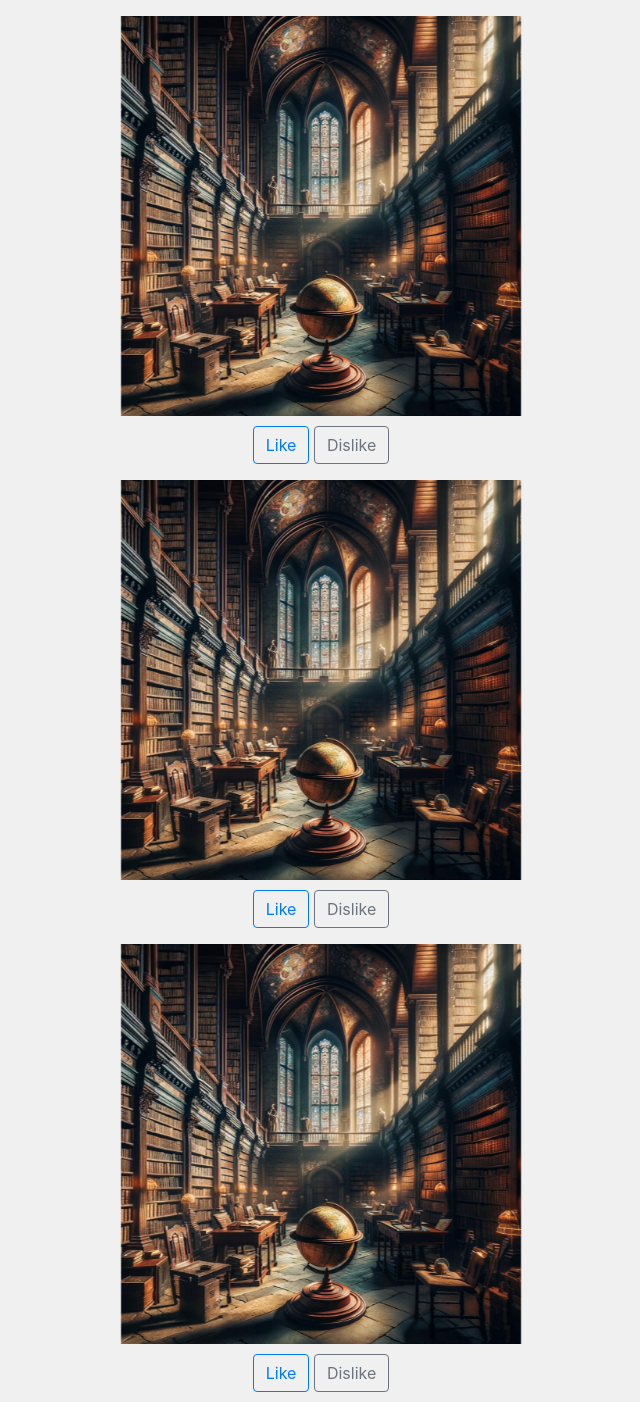
After one commit to ogacarvalho/www, a PHP site: page /php/carroussel.php in a window 1280 px wide. The commit adds this page. Shown: the whole page, without its empty margins (319-959 px from the left). Run offline with PHP 8.4, Linux system fonts and the light colour scheme; some libraries are stand-ins or nearby versions.

Commit message:
poc_inicial

```diff
--- /dev/null
+++ b/php/carroussel.php
@@ -0,0 +1,142 @@
+<!DOCTYPE html>
+<html lang="pt-br">
+<head>
+    <meta charset="UTF-8">
+    <meta name="viewport" content="width=device-width, initial-scale=1.0">
+    <!-- Bootstrap CSS -->
+    <link rel="stylesheet" href="https://stackpath.bootstrapcdn.com/bootstrap/4.5.2/css/bootstrap.min.css">
+    <title>Feed de Imagens</title>
+    <style>
+        .image-post {
+            margin-bottom: 20px;
+        }
+        .img-fluid {
+            max-height: 400px;
+            width: auto;
+            display: block;
+            margin: 0 auto;
+        }
+        body {
+            background-color: #f0f0f0;
+        }
+        .like-dislike-buttons {
+            text-align: center;
+            margin-top: 10px;
+            margin-bottom: 10px;
+        }
+        /* Adicione mais estilos conforme necessário */
+    </style>
+</head>
+<body>
+
+<div class="container mt-3">
+    <!-- Feed de imagens -->
+    <div id="imageFeed_1" class="carousel slide" data-ride="carousel">
+        <!-- Wrapper for slides -->
+        <div class="carousel-inner">
+            <!-- Slide 1 -->
+            <div class="carousel-item active">
+                <img src="../img/3.jpg" class="d-block img-fluid" alt="Descrição da Imagem 1">
+            </div>
+            <!-- Slide 2 -->
+            <div class="carousel-item">
+                <img src="../img/1.jpg" class="d-block img-fluid" alt="Descrição da Imagem 2">
+            </div>
+            <!-- Slide 3 -->
+            <div class="carousel-item">
+                <img src="../img/2.jpg" class="d-block img-fluid" alt="Descrição da Imagem 3">
+            </div>
+        </div>
+        <!-- Controls -->
+        <a class="carousel-control-prev" href="#imageFeed_1" role="button" data-slide="prev">
+            <span class="carousel-control-prev-icon" aria-hidden="true"></span>
+            <span class="sr-only">Anterior</span>
+        </a>
+        <a class="carousel-control-next" href="#imageFeed_1" role="button" data-slide="next">
+            <span class="carousel-control-next-icon" aria-hidden="true"></span>
+            <span class="sr-only">Próximo</span>
+        </a>
+    </div>
+    <div class="like-dislike-buttons">
+        <button type="button" class="btn btn-outline-primary">Like</button>
+        <button type="button" class="btn btn-outline-secondary">Dislike</button>
+    </div>
+</div>
+
+<div class="container mt-3">
+    <!-- Feed de imagens -->
+    <div id="imageFeed_2" class="carousel slide" data-ride="carousel">
+        <!-- Wrapper for slides -->
+        <div class="carousel-inner">
+            <!-- Slide 1 -->
+            <div class="carousel-item active">
+                <img src="../img/3.jpg" class="d-block img-fluid" alt="Descrição da Imagem 1">
+            </div>
+            <!-- Slide 2 -->
+            <div class="carousel-item">
+                <img src="../img/1.jpg" class="d-block img-fluid" alt="Descrição da Imagem 2">
+            </div>
+            <!-- Slide 3 -->
+            <div class="carousel-item">
+                <img src="../img/2.jpg" class="d-block img-fluid" alt="Descrição da Imagem 3">
+            </div>
+        </div>
+        <!-- Controls -->
+        <a class="carousel-control-prev" href="#imageFeed_2" role="button" data-slide="prev">
+            <span class="carousel-control-prev-icon" aria-hidden="true"></span>
+            <span class="sr-only">Anterior</span>
+        </a>
+        <a class="carousel-control-next" href="#imageFeed_2" role="button" data-slide="next">
+            <span class="carousel-control-next-icon" aria-hidden="true"></span>
+            <span class="sr-only">Próximo</span>
+        </a>
+    </div>
+    <div class="like-dislike-buttons">
+        <button type="button" class="btn btn-outline-primary">Like</button>
+        <button type="button" class="btn btn-outline-secondary">Dislike</button>
+    </div>
+</div>
+
+<div class="container mt-3">
+    <!-- Feed de imagens -->
+    <div id="imageFeed_3" class="carousel slide" data-ride="carousel">
+        <!-- Wrapper for slides -->
+        <div class="carousel-inner">
+            <!-- Slide 1 -->
+            <div class="carousel-item active">
+                <img src="../img/3.jpg" class="d-block img-fluid" alt="Descrição da Imagem 1">
+            </div>
+            <!-- Slide 2 -->
+            <div class="carousel-item">
+                <img src="../img/1.jpg" class="d-block img-fluid" alt="Descrição da Imagem 2">
+            </div>
+            <!-- Slide 3 -->
+            <div class="carousel-item">
+                <img src="../img/2.jpg" class="d-block img-fluid" alt="Descrição da Imagem 3">
+            </div>
+        </div>
+        <!-- Controls -->
+        <a class="carousel-control-prev" href="#imageFeed_3" role="button" data-slide="prev">
+            <span class="carousel-control-prev-icon" aria-hidden="true"></span>
+            <span class="sr-only">Anterior</span>
+        </a>
+        <a class="carousel-control-next" href="#imageFeed_3" role="button" data-slide="next">
+            <span class="carousel-control-next-icon" aria-hidden="true"></span>
+            <span class="sr-only">Próximo</span>
+        </a>
+    </div>
+    <div class="like-dislike-buttons">
+        <button type="button" class="btn btn-outline-primary">Like</button>
+        <button type="button" class="btn btn-outline-secondary">Dislike</button>
+    </div>
+</div>
+
+
+
+<!-- Bootstrap JS e dependências -->
+<script src="https://code.jquery.com/jquery-3.5.1.slim.min.js"></script>
+<script src="https://cdn.jsdelivr.net/npm/popper.js@1.9.1/dist/umd/popper.min.js"></script>
+<script src="https://stackpath.bootstrapcdn.com/bootstrap/4.5.2/js/bootstrap.min.js"></script>
+
+</body>
+</html>
--- a/php/update.php
+++ /dev/null
@@ -1,6 +0,0 @@
-<?php
-include 'conexao.php';
-
-if ($_SERVER["REQUEST_METHOD"] == "POST") {
-}
-?>
```
Also changed, not shown: css/style.css (deleted, +0 -59 lines), index.php (+60 -39 lines), php/create.php (deleted, +0 -26 lines), php/delete.php (deleted, +0 -13 lines), php/login.php (added, +44 -0 lines), php/read.php (deleted, +0 -10 lines), database/banco.db, img/1.jpg (added), img/2.jpg (added), img/3.jpg (added).
